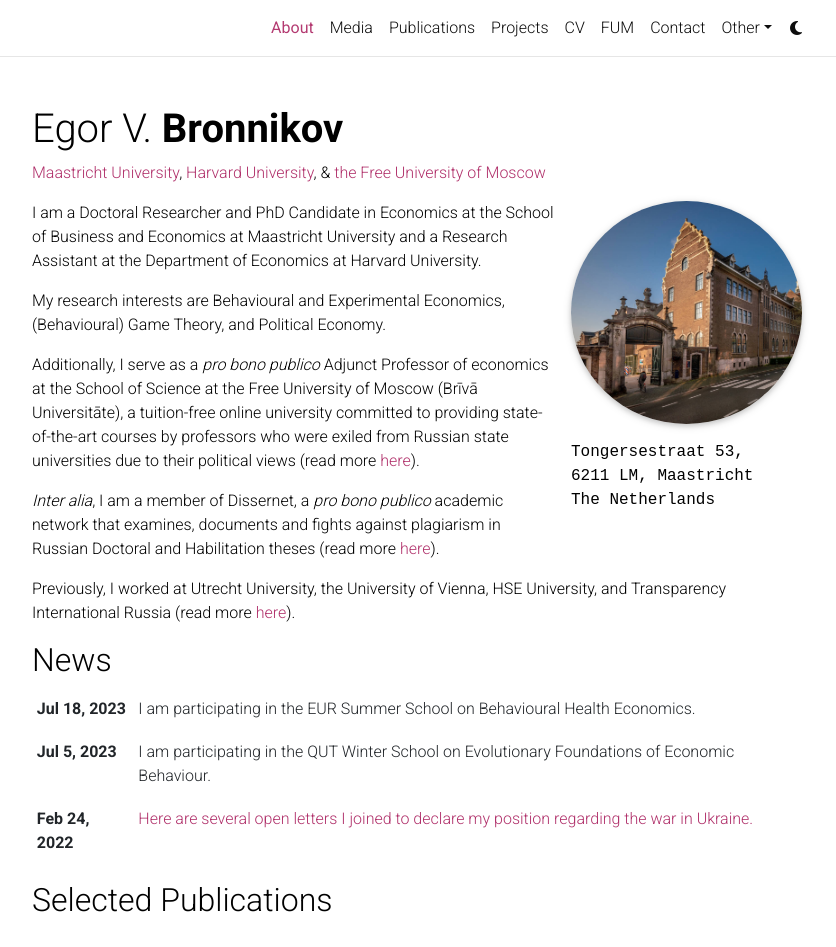
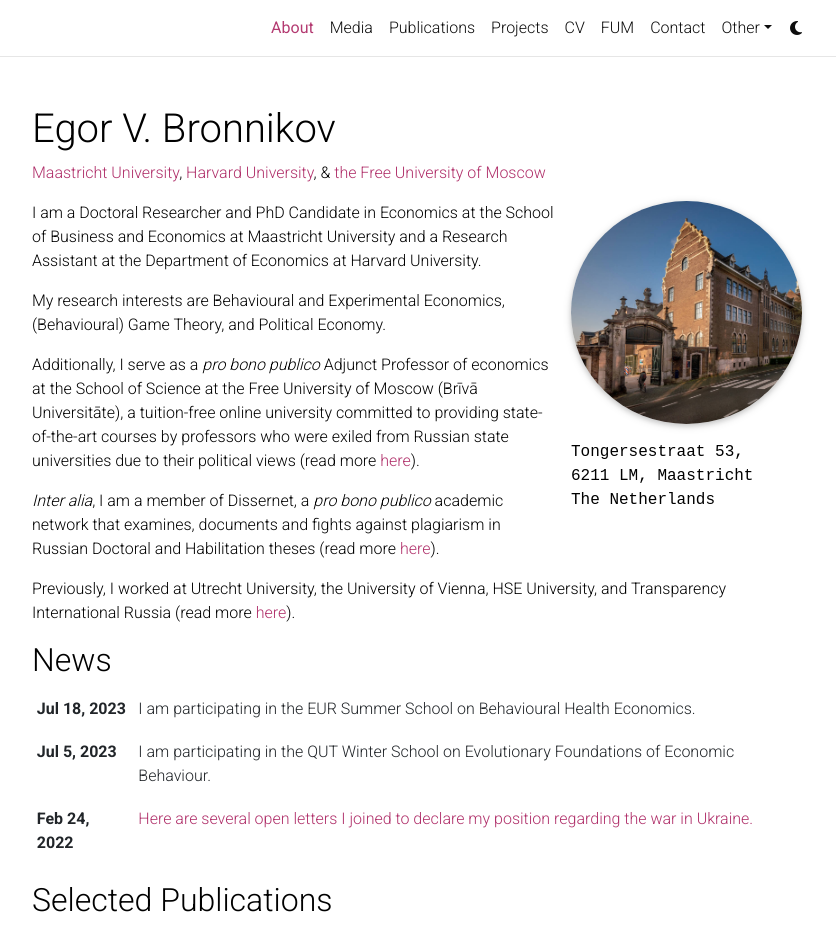
Before and after one commit to egorbronnikov/egorbronnikov.github.io, a Jekyll site: the page built from _pages/about.md, in a window 1280 px wide and 1121 px high, cut to the strip 0-947 px from the top of the window. Shown: the whole strip, without its empty margins (223-1059 px from the left). Built offline with Jekyll 4.4.1, drawn with Linux system fonts in a browser that asks for light colours; comment, search, counter and statistics services are not loaded; a style sheet for code colours, icons or effects is not loaded.

Commit message:
Update about.html

```diff
--- a/_layouts/about.html
+++ b/_layouts/about.html
@@ -6,7 +6,8 @@
       <div class="post">
         <header class="post-header">
           <h1 class="post-title">
-           {% if site.title == "blank" -%}{{ site.first_name }} {{ site.middle_name }} <span class="font-weight-bold">{{ site.last_name }}</span>{%- else -%}{{ site.title }}{%- endif %}
+           <!-- {% if site.title == "blank" -%}{{ site.first_name }} {{ site.middle_name }} <span class="font-weight-bold">{{ site.last_name }}</span>{%- else -%}{{ site.title }}{%- endif %} -->
+           {% if site.title == "blank" -%}{{ site.first_name }} {{ site.middle_name }} {{ site.last_name }}{%- else -%}{{ site.title }}{%- endif %}
           </h1>
           <p class="desc">{{ page.subtitle }}</p>
         </header>
```
